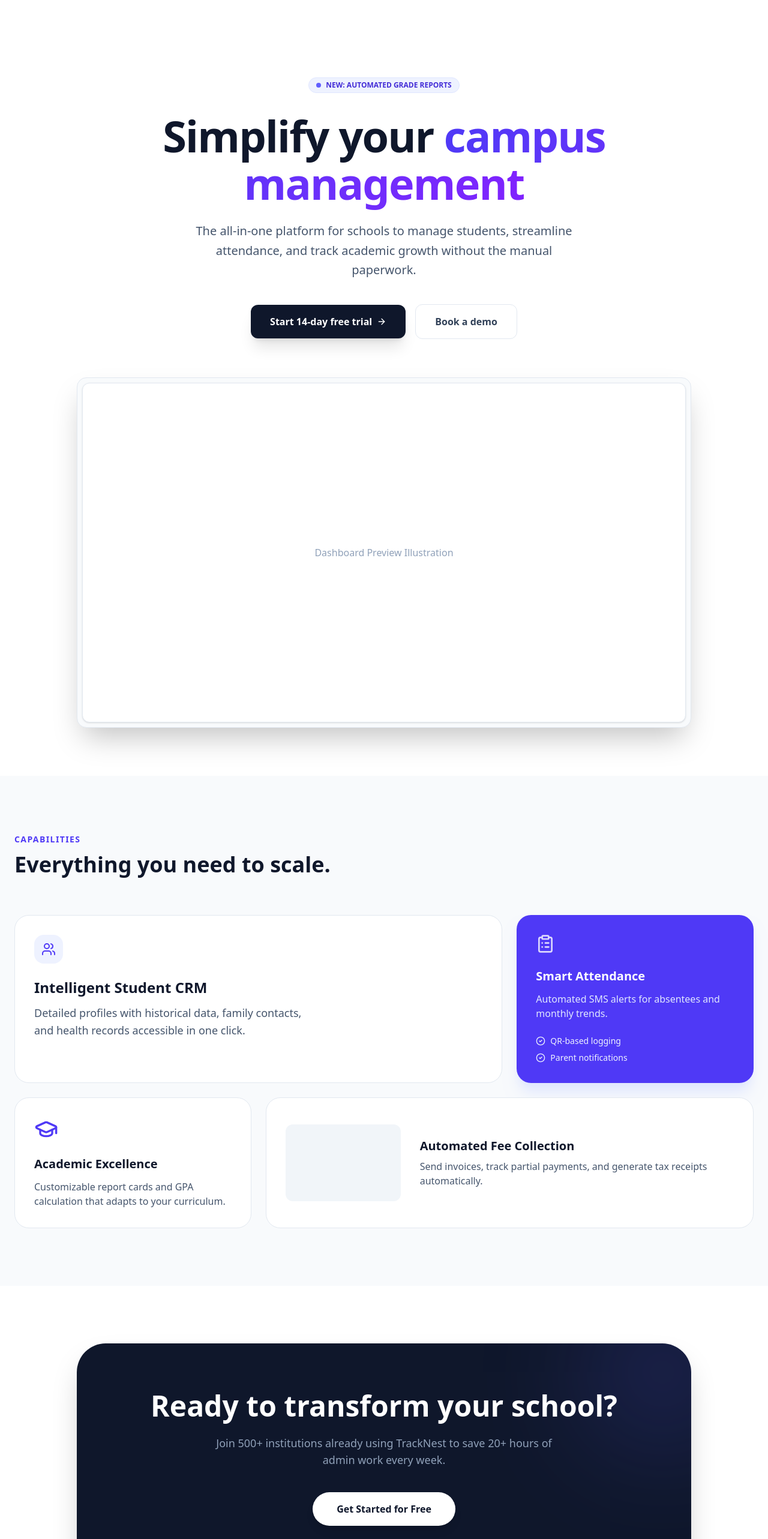
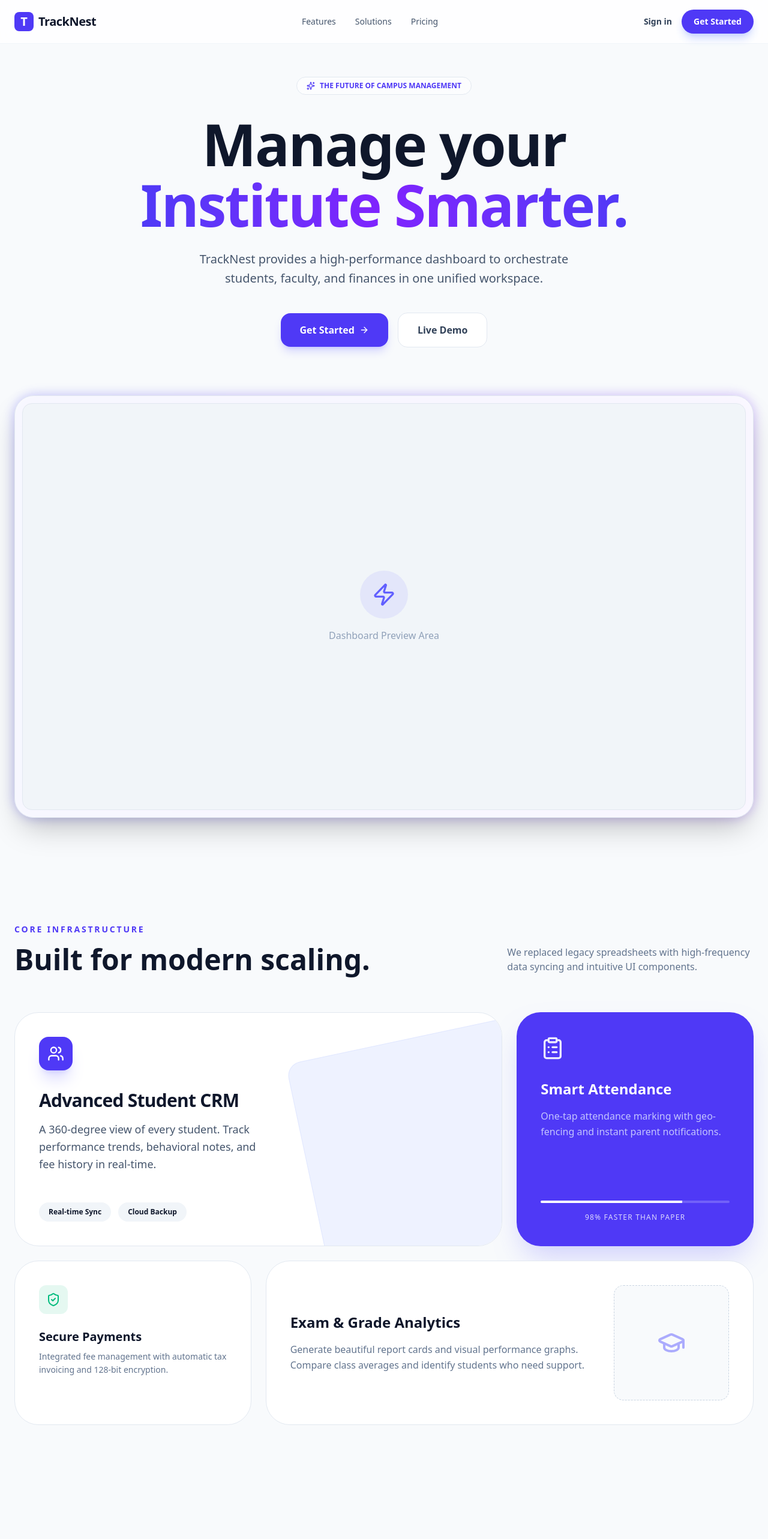
Before and after one commit to Alihaider592/TrackNest, a Next.js app: page / in a window 1280 px wide. Shown: the top 2565 px of the page at 60% size. Built offline with nearby package versions, Linux system fonts and the light colour scheme.

Commit message:
home page changed

```diff
--- a/app/page.tsx
+++ b/app/page.tsx
@@ -1,147 +1,167 @@
 import Link from "next/link";
-import { GraduationCap, ClipboardList, Users, ArrowRight, CheckCircle2 } from "lucide-react";
+import { GraduationCap, ClipboardList, Users, ArrowRight, CheckCircle2, Sparkles, ShieldCheck, Zap } from "lucide-react";
+import Navbar from "./components/header/Page";
+import Footer from "./components/footer/page";
 
 export default function Home() {
   return (
-    <main className="min-h-screen bg-white text-slate-900 selection:bg-indigo-100 font-sans">
-
-      {/* Sticky Glass Navbar */}
+    <main className="min-h-screen bg-slate-50 dark:bg-[#020617] text-slate-900 dark:text-slate-50 selection:bg-indigo-500/30 transition-colors duration-300">
+      <Navbar />
 
       {/* Hero Section */}
-      <section className="relative pt-32 pb-20 px-6 overflow-hidden">
-        {/* Subtle Background Decoration */}
-        <div className="absolute top-0 left-1/2 -translate-x-1/2 -z-10 w-full h-[600px] bg-[radial-gradient(ellipse_at_top,_var(--tw-gradient-stops))] from-indigo-50 via-white to-transparent opacity-70" />
+      <section className="relative pt-32 pb-20 px-6">
+        {/* Animated Background Orbs */}
+        <div className="absolute inset-0 overflow-hidden -z-10">
+          <div className="absolute top-0 left-1/4 w-96 h-96 bg-indigo-500/20 dark:bg-indigo-500/10 rounded-full blur-[128px] animate-pulse" />
+          <div className="absolute bottom-0 right-1/4 w-96 h-96 bg-violet-500/20 dark:bg-violet-500/10 rounded-full blur-[128px]" />
+        </div>
 
         <div className="max-w-7xl mx-auto text-center">
-          <div className="inline-flex items-center gap-2 px-3 py-1 rounded-full bg-indigo-50 border border-indigo-100 text-indigo-700 text-xs font-bold mb-8 animate-fade-in">
-            <span className="relative flex h-2 w-2">
-              <span className="animate-ping absolute inline-flex h-full w-full rounded-full bg-indigo-400 opacity-75"></span>
-              <span className="relative inline-flex rounded-full h-2 w-2 bg-indigo-500"></span>
-            </span>
-            NEW: AUTOMATED GRADE REPORTS
+          <div className="inline-flex items-center gap-2 px-4 py-1.5 rounded-full bg-white/50 dark:bg-slate-900/50 border border-slate-200 dark:border-slate-800 backdrop-blur-md text-indigo-600 dark:text-indigo-400 text-xs font-bold mb-8 transition-transform hover:scale-105 cursor-default">
+            <Sparkles className="w-3.5 h-3.5" />
+            <span>THE FUTURE OF CAMPUS MANAGEMENT</span>
           </div>
 
-          <h2 className="text-5xl md:text-7xl font-extrabold text-slate-900 tracking-tight mb-6 max-w-4xl mx-auto leading-[1.1]">
-            Simplify your <span className="text-transparent bg-clip-text bg-gradient-to-r from-indigo-600 to-violet-600">campus management</span>
-          </h2>
+          <h1 className="text-5xl md:text-8xl font-black tracking-tight mb-6 leading-[1.05]">
+            Manage your <br />
+            <span className="text-transparent bg-clip-text bg-gradient-to-r from-indigo-600 via-violet-600 to-indigo-600 dark:from-indigo-400 dark:via-violet-400 dark:to-indigo-400">
+              Institute Smarter.
+            </span>
+          </h1>
 
-          <p className="text-lg md:text-xl text-slate-600 max-w-2xl mx-auto mb-10 leading-relaxed">
-            The all-in-one platform for schools to manage students, streamline attendance, and track academic growth without the manual paperwork.
+          <p className="text-lg md:text-xl text-slate-600 dark:text-slate-400 max-w-2xl mx-auto mb-10 leading-relaxed">
+            TrackNest provides a high-performance dashboard to orchestrate students,
+            faculty, and finances in one unified workspace.
           </p>
 
           <div className="flex flex-col sm:flex-row items-center justify-center gap-4">
-            <Link
-              href="/register"
-              className="w-full sm:w-auto px-8 py-4 bg-slate-900 text-white rounded-xl font-bold flex items-center justify-center gap-2 hover:bg-slate-800 transition shadow-xl"
-            >
-              Start 14-day free trial <ArrowRight className="w-4 h-4" />
+            <Link href="/register" className="group w-full sm:w-auto px-8 py-4 bg-indigo-600 hover:bg-indigo-700 text-white rounded-2xl font-bold flex items-center justify-center gap-2 transition-all shadow-lg shadow-indigo-500/25">
+              Get Started <ArrowRight className="w-4 h-4 group-hover:translate-x-1 transition-transform" />
             </Link>
-            <Link
-              href="/demo"
-              className="w-full sm:w-auto px-8 py-4 bg-white border border-slate-200 text-slate-700 rounded-xl font-bold hover:bg-slate-50 transition"
-            >
-              Book a demo
+            <Link href="/demo" className="w-full sm:w-auto px-8 py-4 bg-white dark:bg-slate-900 border border-slate-200 dark:border-slate-800 text-slate-700 dark:text-slate-300 rounded-2xl font-bold hover:bg-slate-50 dark:hover:bg-slate-800 transition">
+              Live Demo
             </Link>
           </div>
 
-          <div className="mt-16 rounded-2xl border border-slate-200 bg-slate-50 p-2 shadow-2xl max-w-5xl mx-auto overflow-hidden">
-            <div className="bg-white rounded-xl border border-slate-200 shadow-sm overflow-hidden aspect-video flex items-center justify-center text-slate-400">
-              {/* Replace with your image */}
-              <p>Dashboard Preview Illustration</p>
-            </div>
-          </div>
-        </div>
-      </section>
-
-      {/* Features - Bento Grid Style */}
-      <section id="features" className="py-24 px-6 bg-slate-50">
-        <div className="max-w-7xl mx-auto">
-          <div className="mb-16">
-            <h3 className="text-indigo-600 font-bold text-sm tracking-widest uppercase mb-3">Capabilities</h3>
-            <h4 className="text-3xl md:text-4xl font-bold text-slate-900">Everything you need to scale.</h4>
-          </div>
-
-          <div className="grid md:grid-cols-3 gap-6">
-            {/* Feature 1 */}
-            <div className="md:col-span-2 group p-8 bg-white border border-slate-200 rounded-3xl hover:border-indigo-200 transition-all">
-              <div className="h-12 w-12 bg-indigo-50 rounded-2xl flex items-center justify-center mb-6 text-indigo-600 group-hover:scale-110 transition-transform">
-                <Users className="w-6 h-6" />
-              </div>
-              <h4 className="text-2xl font-bold mb-3">Intelligent Student CRM</h4>
-              <p className="text-slate-600 text-lg leading-relaxed max-w-md">
-                Detailed profiles with historical data, family contacts, and health records accessible in one click.
-              </p>
-            </div>
-
-            {/* Feature 2 */}
-            <div className="p-8 bg-indigo-600 text-white rounded-3xl shadow-xl shadow-indigo-100 flex flex-col justify-between">
-              <div>
-                <ClipboardList className="w-8 h-8 mb-6 opacity-80" />
-                <h4 className="text-xl font-bold mb-3">Smart Attendance</h4>
-                <p className="text-indigo-100">Automated SMS alerts for absentees and monthly trends.</p>
-              </div>
-              <ul className="mt-6 space-y-2 text-sm text-indigo-50">
-                <li className="flex items-center gap-2"><CheckCircle2 className="w-4 h-4" /> QR-based logging</li>
-                <li className="flex items-center gap-2"><CheckCircle2 className="w-4 h-4" /> Parent notifications</li>
-              </ul>
-            </div>
-
-            {/* Feature 3 */}
-            <div className="p-8 bg-white border border-slate-200 rounded-3xl hover:border-indigo-200 transition-all">
-              <GraduationCap className="w-10 h-10 text-indigo-600 mb-6" />
-              <h4 className="text-xl font-bold mb-3">Academic Excellence</h4>
-              <p className="text-slate-600">
-                Customizable report cards and GPA calculation that adapts to your curriculum.
-              </p>
-            </div>
-
-            {/* Feature 4 (Full Width-ish) */}
-            <div className="md:col-span-2 p-8 bg-white border border-slate-200 rounded-3xl hover:border-indigo-200 transition-all flex items-center gap-8">
-              <div className="hidden sm:block h-32 w-48 bg-slate-100 rounded-xl flex-shrink-0" />
-              <div>
-                <h4 className="text-xl font-bold mb-2">Automated Fee Collection</h4>
-                <p className="text-slate-600">Send invoices, track partial payments, and generate tax receipts automatically.</p>
+          {/* Premium Dashboard Preview */}
+          <div className="mt-20 relative group">
+            <div className="absolute -inset-1 bg-gradient-to-r from-indigo-500 to-violet-500 rounded-[2.5rem] blur opacity-25 group-hover:opacity-50 transition duration-1000"></div>
+            <div className="relative rounded-[2rem] border border-slate-200 dark:border-slate-800 bg-white/80 dark:bg-slate-900/80 backdrop-blur-xl p-3 shadow-2xl">
+              <div className="rounded-2xl bg-slate-100 dark:bg-slate-950 aspect-[16/9] flex items-center justify-center border border-slate-200 dark:border-slate-800 overflow-hidden">
+                 <div className="flex flex-col items-center gap-4">
+                    <div className="w-20 h-20 bg-indigo-500/10 rounded-full flex items-center justify-center">
+                       <Zap className="w-10 h-10 text-indigo-500" />
+                    </div>
+                    <p className="text-slate-400 font-medium">Dashboard Preview Area</p>
+                 </div>
               </div>
             </div>
           </div>
         </div>
       </section>
 
-      {/* Refined CTA Section */}
-      <section className="py-24 px-6">
-        <div className="max-w-5xl mx-auto bg-slate-900 rounded-[3rem] p-12 md:p-20 text-center relative overflow-hidden shadow-2xl">
-          <div className="absolute top-0 right-0 -mt-20 -mr-20 w-64 h-64 bg-indigo-500 rounded-full blur-[100px] opacity-20" />
-          <div className="relative z-10">
-            <h2 className="text-3xl md:text-5xl font-bold text-white mb-6">Ready to transform your school?</h2>
-            <p className="text-slate-400 text-lg mb-10 max-w-xl mx-auto">
-              Join 500+ institutions already using TrackNest to save 20+ hours of admin work every week.
+      {/* Bento Grid Features */}
+      <section id="features" className="py-24 px-6 relative">
+        <div className="max-w-7xl mx-auto">
+          <div className="flex flex-col md:flex-row md:items-end justify-between mb-16 gap-6">
+            <div className="max-w-2xl">
+              <h2 className="text-indigo-600 dark:text-indigo-400 font-bold text-sm tracking-[0.2em] uppercase mb-4">Core Infrastructure</h2>
+              <h3 className="text-4xl md:text-5xl font-bold">Built for modern scaling.</h3>
+            </div>
+            <p className="text-slate-500 dark:text-slate-400 md:w-1/3">
+              We replaced legacy spreadsheets with high-frequency data syncing and intuitive UI components.
             </p>
-            <Link
-              href="/register"
-              className="inline-flex px-10 py-4 bg-white text-slate-900 font-bold rounded-full hover:bg-slate-100 hover:scale-105 transition shadow-lg"
-            >
-              Get Started for Free
-            </Link>
+          </div>
+
+          <div className="grid md:grid-cols-12 gap-6">
+            {/* Feature 1: Large Card */}
+            <div className="md:col-span-8 group relative overflow-hidden p-10 bg-white dark:bg-slate-900 border border-slate-200 dark:border-slate-800 rounded-[2.5rem] hover:shadow-2xl transition-all">
+              <div className="relative z-10 flex flex-col h-full justify-between">
+                <div>
+                  <div className="h-14 w-14 bg-indigo-600 text-white rounded-2xl flex items-center justify-center mb-8 shadow-xl shadow-indigo-500/20">
+                    <Users className="w-7 h-7" />
+                  </div>
+                  <h4 className="text-3xl font-bold mb-4 tracking-tight">Advanced Student CRM</h4>
+                  <p className="text-slate-600 dark:text-slate-400 text-lg leading-relaxed max-w-sm">
+                    A 360-degree view of every student. Track performance trends, behavioral notes, and fee history in real-time.
+                  </p>
+                </div>
+                <div className="mt-12 flex gap-3">
+                   <span className="px-4 py-2 bg-slate-100 dark:bg-slate-800 rounded-full text-xs font-semibold">Real-time Sync</span>
+                   <span className="px-4 py-2 bg-slate-100 dark:bg-slate-800 rounded-full text-xs font-semibold">Cloud Backup</span>
+                </div>
+              </div>
+              <div className="absolute top-10 right-[-10%] w-1/2 h-full bg-indigo-50 dark:bg-indigo-900/20 rounded-3xl -rotate-12 group-hover:rotate-0 transition-transform duration-700 hidden lg:block border border-indigo-100 dark:border-indigo-800" />
+            </div>
+
+            {/* Feature 2: High Contrast */}
+            <div className="md:col-span-4 p-10 bg-indigo-600 dark:bg-indigo-500 text-white rounded-[2.5rem] shadow-2xl shadow-indigo-500/30 flex flex-col justify-between">
+              <div>
+                <ClipboardList className="w-10 h-10 mb-8 opacity-90" />
+                <h4 className="text-2xl font-bold mb-4">Smart Attendance</h4>
+                <p className="text-indigo-100/80 leading-relaxed mb-8">
+                  One-tap attendance marking with geo-fencing and instant parent notifications.
+                </p>
+              </div>
+              <div className="space-y-4">
+                <div className="h-1 w-full bg-white/20 rounded-full overflow-hidden">
+                  <div className="h-full bg-white w-3/4" />
+                </div>
+                <p className="text-xs font-medium opacity-80 uppercase tracking-widest text-center">98% Faster than paper</p>
+              </div>
+            </div>
+
+            {/* Feature 3: Small Card */}
+            <div className="md:col-span-4 p-10 bg-white dark:bg-slate-900 border border-slate-200 dark:border-slate-800 rounded-[2.5rem] hover:border-indigo-500/50 transition-colors">
+              <div className="h-12 w-12 bg-emerald-500/10 text-emerald-500 rounded-xl flex items-center justify-center mb-6">
+                <ShieldCheck className="w-6 h-6" />
+              </div>
+              <h4 className="text-xl font-bold mb-2">Secure Payments</h4>
+              <p className="text-slate-500 dark:text-slate-400 text-sm leading-relaxed">
+                Integrated fee management with automatic tax invoicing and 128-bit encryption.
+              </p>
+            </div>
+
+            {/* Feature 4: Long Card */}
+            <div className="md:col-span-8 p-10 bg-white dark:bg-slate-900 border border-slate-200 dark:border-slate-800 rounded-[2.5rem] flex flex-col md:flex-row items-center gap-10">
+               <div className="flex-1">
+                 <h4 className="text-2xl font-bold mb-4">Exam & Grade Analytics</h4>
+                 <p className="text-slate-500 dark:text-slate-400 leading-relaxed">
+                   Generate beautiful report cards and visual performance graphs. Compare class averages and identify students who need support.
+                 </p>
+               </div>
+               <div className="w-full md:w-48 aspect-square bg-slate-50 dark:bg-slate-800 rounded-2xl border border-dashed border-slate-300 dark:border-slate-700 flex items-center justify-center">
+                  <GraduationCap className="w-12 h-12 text-indigo-500 opacity-50" />
+               </div>
+            </div>
           </div>
         </div>
       </section>
 
-      <footer className="py-12 px-6 border-t border-slate-100">
-        <div className="max-w-7xl mx-auto flex flex-col md:flex-row justify-between items-center gap-8">
-          <div className="flex items-center gap-2">
-            <div className="h-6 w-6 bg-slate-900 rounded flex items-center justify-center">
-              <span className="text-white font-bold text-xs">T</span>
+      {/* Modern CTA */}
+      <section className="py-24 px-6">
+        <div className="max-w-6xl mx-auto bg-slate-900 dark:bg-white rounded-[3.5rem] p-12 md:p-24 text-center relative overflow-hidden shadow-3xl group">
+          <div className="absolute inset-0 bg-gradient-to-br from-indigo-500/20 to-transparent" />
+          <div className="relative z-10">
+            <h2 className="text-4xl md:text-6xl font-bold text-white dark:text-slate-950 mb-8 tracking-tight">
+              Ready to modernize <br className="hidden md:block" /> your workflow?
+            </h2>
+            <div className="flex flex-wrap justify-center gap-6">
+              <Link href="/register" className="px-10 py-5 bg-indigo-600 text-white font-black rounded-2xl hover:bg-indigo-700 transition-all hover:scale-105 active:scale-95 shadow-xl shadow-indigo-500/40">
+                Claim your workspace
+              </Link>
+              <Link href="/contact" className="px-10 py-5 bg-white/10 dark:bg-slate-100 text-white dark:text-slate-900 font-bold rounded-2xl hover:bg-white/20 dark:hover:bg-slate-200 transition-all backdrop-blur-sm">
+                Talk to Sales
+              </Link>
             </div>
-            <span className="font-bold text-slate-900">TrackNest</span>
-          </div>
-          <p className="text-slate-500 text-sm italic">
-            Education is the most powerful weapon which you can use to change the world.
-          </p>
-          <div className="text-slate-500 text-sm">
-            © {new Date().getFullYear()} TrackNest Inc.
+            <p className="mt-10 text-slate-400 dark:text-slate-500 text-sm font-medium">
+              No credit card required • Unlimited users • 24/7 Support
+            </p>
           </div>
         </div>
-      </footer>
+      </section>
+
+      <Footer />
     </main>
   );
 }
```
